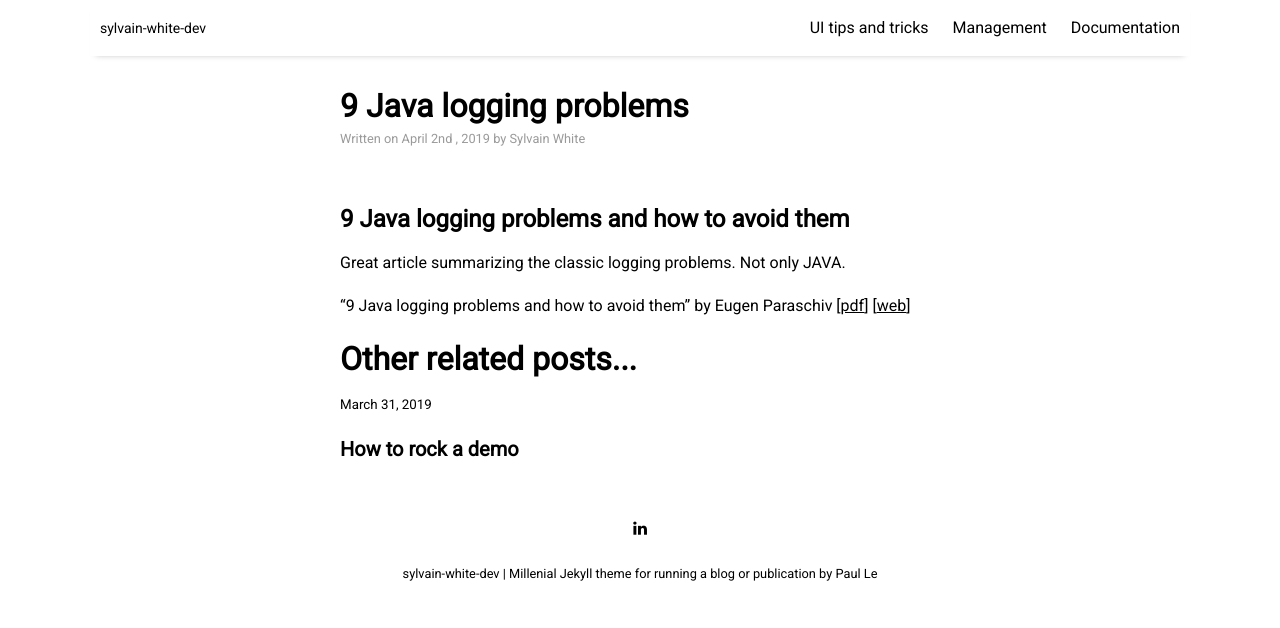
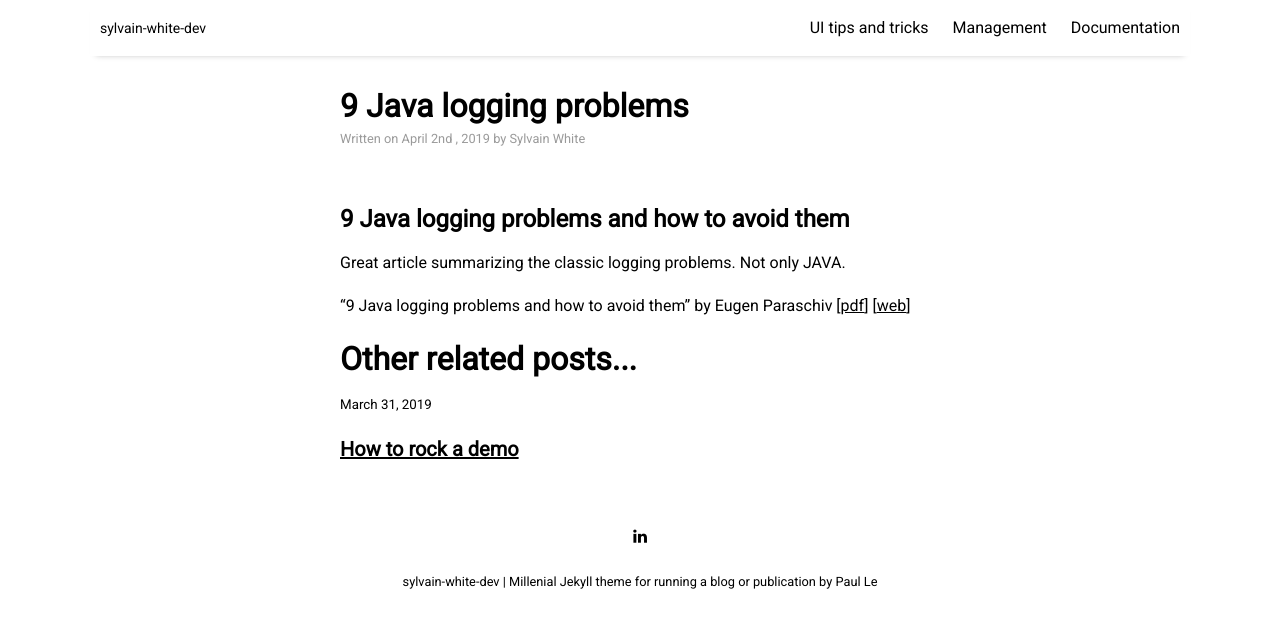
Before and after one commit to sylvainwhite/sylvain-white-dev, a Jekyll site: the page built from _posts/2019-04-02-9JavaLoggingProblems.md, in a window 1280 px wide. Shown: the top 628 px of the page. Built offline with Jekyll 4.4.1, drawn with Linux system fonts in a browser that asks for light colours; nearby versions of some CDN libraries.

Commit message:
Fix 'other posts...' format

```diff
--- a/_layouts/post.html
+++ b/_layouts/post.html
@@ -61,7 +61,8 @@ layout: default
                       <img src="{{ site.url }}{{ site.baseurl }}/assets/img/{{ mypost.image }}">
                     {% endif %}
                   </div> -->
-                  <div class="related-title">
+                  <!-- <div class="related-title"> -->
+                  <div>
                     {{ mypost.title }}
                   </div>
                 </a>
```
